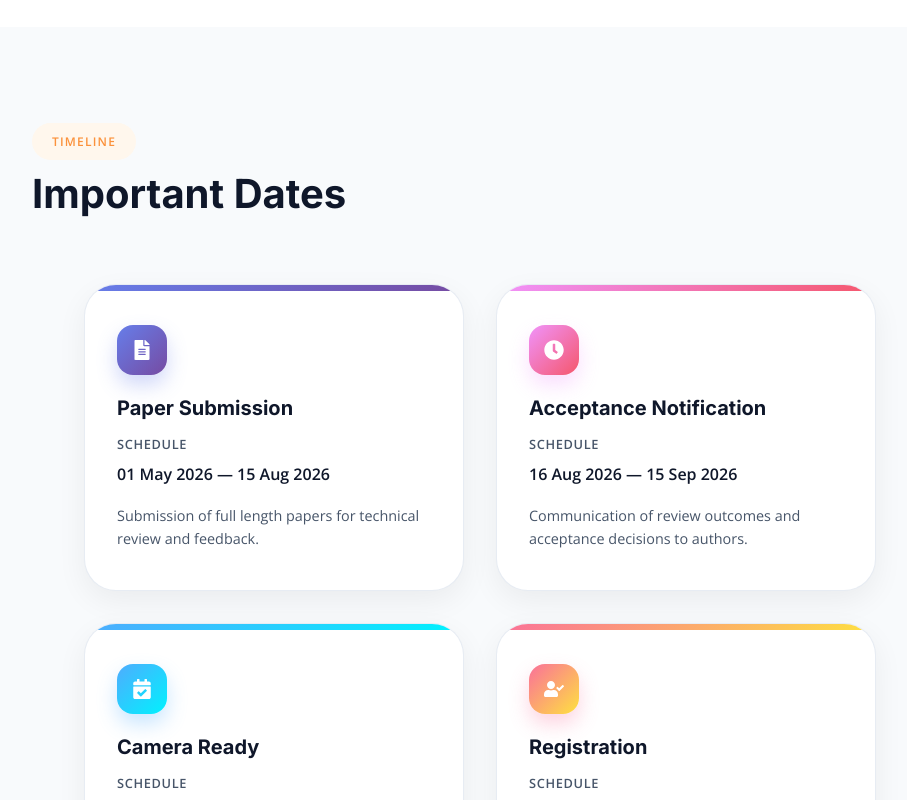
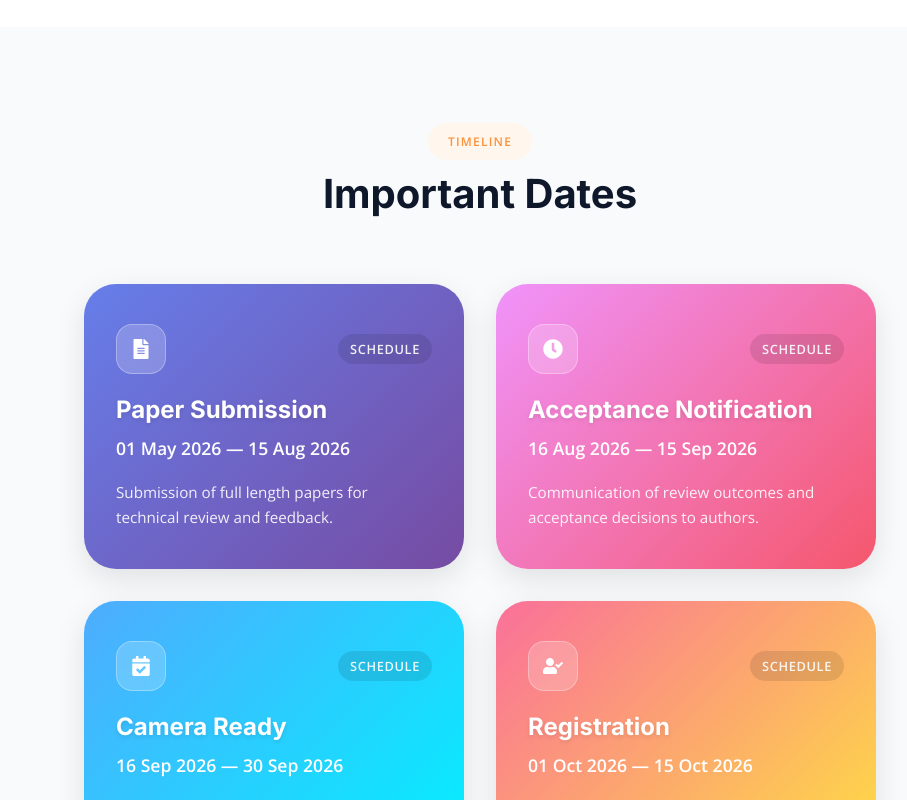
Before and after one commit to vishal-bhutekar21/InternationalconferenceGeca, a React (Vite) app: page / in a window 1280 px wide. Shown: the part 2700-3500 px from the top of the page, without its empty margins (160-1067 px from the left). Built offline with nearby package versions, Linux system fonts and the light colour scheme.

Commit message:
Update important dates and apply gradient card styling

```diff
--- a/src/components/HomeDatesSection.tsx
+++ b/src/components/HomeDatesSection.tsx
@@ -10,7 +10,7 @@ const HomeDatesSection = () => {
             details: "Submission of full length papers for technical review and feedback.",
             icon: <FaFileAlt />,
             gradient: "linear-gradient(135deg, #667eea 0%, #764ba2 100%)",
-            shadowColor: "rgba(102, 126, 234, 0.3)"
+            shadowColor: "rgba(102, 126, 234, 0.4)"
         },
         {
             label: "Acceptance Notification",
@@ -19,7 +19,7 @@ const HomeDatesSection = () => {
             details: "Communication of review outcomes and acceptance decisions to authors.",
             icon: <FaClock />,
             gradient: "linear-gradient(135deg, #f093fb 0%, #f5576c 100%)",
-            shadowColor: "rgba(240, 147, 251, 0.3)"
+            shadowColor: "rgba(240, 147, 251, 0.4)"
         },
         {
             label: "Camera Ready",
@@ -28,7 +28,7 @@ const HomeDatesSection = () => {
             details: "Final manuscript submission and copyright form completion.",
             icon: <FaCalendarCheck />,
             gradient: "linear-gradient(135deg, #4facfe 0%, #00f2fe 100%)",
-            shadowColor: "rgba(79, 172, 254, 0.3)"
+            shadowColor: "rgba(79, 172, 254, 0.4)"
         },
         {
             label: "Registration",
@@ -37,7 +37,7 @@ const HomeDatesSection = () => {
             details: "Deadline for conference registration and fee payment.",
             icon: <FaUserCheck />,
             gradient: "linear-gradient(135deg, #fa709a 0%, #fee140 100%)",
-            shadowColor: "rgba(250, 112, 154, 0.3)"
+            shadowColor: "rgba(250, 112, 154, 0.4)"
         },
         {
             label: "Main Event",
@@ -46,7 +46,7 @@ const HomeDatesSection = () => {
             details: "Technical sessions, keynotes, and sustainable networking at GECCS.",
             icon: <FaUsers />,
             gradient: "linear-gradient(135deg, #a8edea 0%, #fed6e3 100%)",
-            shadowColor: "rgba(168, 237, 234, 0.3)"
+            shadowColor: "rgba(168, 237, 234, 0.4)"
         }
     ];
 
@@ -87,12 +87,10 @@ const HomeDatesSection = () => {
                     whileInView={{ opacity: 1, y: 0 }}
                     viewport={{ once: true }}
                     transition={{ duration: 0.6 }}
-                    style={{ display: 'flex', justifyContent: 'space-between', alignItems: 'flex-end', marginBottom: '4rem' }}
+                    style={{ display: 'flex', justifyContent: 'center', alignItems: 'center', marginBottom: '4rem', flexDirection: 'column', textAlign: 'center' }}
                 >
-                    <div>
-                        <div className="badge">TIMELINE</div>
-                        <h2 style={{ fontSize: '2.5rem', fontWeight: 900, color: 'var(--color-primary)', marginTop: '0.5rem' }}>Important Dates</h2>
-                    </div>
+                    <div className="badge">TIMELINE</div>
+                    <h2 style={{ fontSize: '2.5rem', fontWeight: 900, color: 'var(--color-primary)', marginTop: '0.5rem' }}>Important Dates</h2>
                 </motion.div>
 
                 <motion.div
@@ -119,68 +117,61 @@ const HomeDatesSection = () => {
                             }}
                             style={{
                                 padding: '2.5rem 2rem',
-                                background: 'white',
+                                background: item.gradient,
                                 borderRadius: '32px',
                                 textAlign: 'left',
                                 position: 'relative',
                                 overflow: 'hidden',
-                                border: '1px solid rgba(226, 232, 240, 0.8)',
-                                boxShadow: '0 10px 30px rgba(0,0,0,0.06)',
-                                cursor: 'pointer',
+                                border: 'none',
+                                boxShadow: '0 10px 30px rgba(0,0,0,0.1)',
+                                cursor: 'default',
                                 display: 'flex',
                                 flexDirection: 'column',
                                 gap: '1.25rem',
                                 flex: '1 1 300px',
-                                maxWidth: '380px'
+                                maxWidth: '380px',
+                                color: 'white'
                             }}
                         >
-                            {/* Gradient Background Accent */}
-                            <div style={{
-                                position: 'absolute',
-                                top: 0,
-                                left: 0,
-                                right: 0,
-                                height: '6px',
-                                background: item.gradient
-                            }} />
-
                             <div style={{ display: 'flex', justifyContent: 'space-between', alignItems: 'center' }}>
                                 <div style={{
                                     width: '50px',
                                     height: '50px',
                                     borderRadius: '16px',
-                                    background: item.gradient,
+                                    background: 'rgba(255, 255, 255, 0.2)',
+                                    backdropFilter: 'blur(10px)',
                                     color: 'white',
                                     display: 'flex',
                                     alignItems: 'center',
                                     justifyContent: 'center',
                                     fontSize: '1.25rem',
-                                    boxShadow: `0 10px 20px ${item.shadowColor}`
+                                    border: '1px solid rgba(255, 255, 255, 0.3)'
                                 }}>
                                     {item.icon}
+                                </div>
+                                <div style={{ fontSize: '0.8rem', fontWeight: 800, color: 'rgba(255,255,255,0.9)', textTransform: 'uppercase', letterSpacing: '0.05em', background: 'rgba(0,0,0,0.1)', padding: '0.25rem 0.75rem', borderRadius: '20px' }}>
+                                    Schedule
                                 </div>
                             </div>
 
                             <div>
                                 <h4 style={{
-                                    fontSize: '1.25rem',
+                                    fontSize: '1.5rem',
                                     fontWeight: 800,
-                                    marginBottom: '0.75rem',
-                                    color: 'var(--color-primary)'
+                                    marginBottom: '0.5rem',
+                                    color: 'white',
+                                    textShadow: '0 2px 4px rgba(0,0,0,0.1)'
                                 }}>
                                     {item.label}
                                 </h4>
 
                                 <div style={{ display: 'flex', flexDirection: 'column', gap: '0.25rem', marginBottom: '1rem' }}>
-                                    <div style={{ fontSize: '0.8rem', fontWeight: 800, color: 'var(--color-text-muted)', textTransform: 'uppercase', letterSpacing: '0.05em' }}>
-                                        Schedule
-                                    </div>
-                                    <div style={{ fontSize: '1rem', fontWeight: 700, color: 'var(--color-primary)' }}>
+                                    <div style={{ fontSize: '1.1rem', fontWeight: 700, color: 'white' }}>
                                         {item.startDate} — {item.endDate}
                                     </div>
                                 </div>
 
-                                <p style={{ fontSize: '0.9rem', color: 'var(--color-text-muted)', lineHeight: 1.6, fontWeight: 500 }}>
+                                <p style={{ fontSize: '0.95rem', color: 'rgba(255,255,255,0.9)', lineHeight: 1.6, fontWeight: 500 }}>
                                     {item.details}
                                 </p>
                             </div>
```
